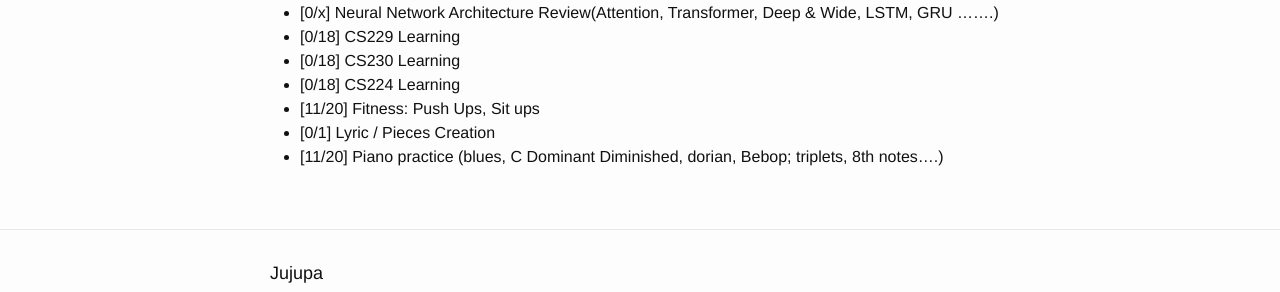
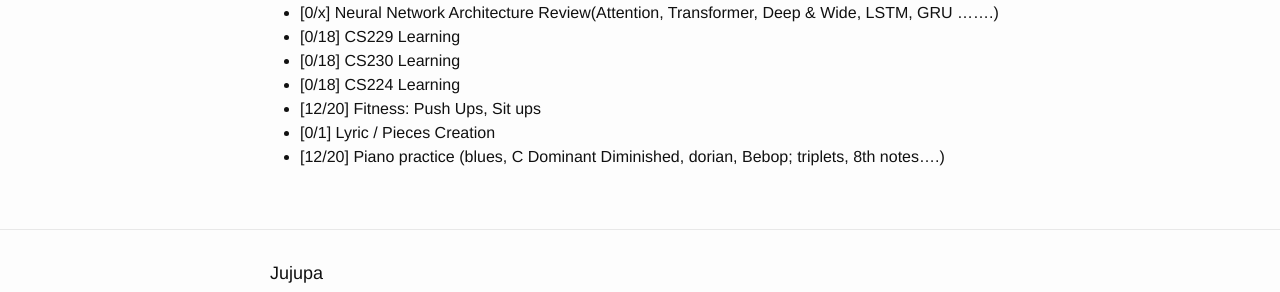
Before and after one commit to ZhengshengWei/zhengshengwei.github.io, a Jekyll site: the page built from _posts/2021-04-07-April-Wish.md, in a window 1280 px wide. Shown: the part 268-560 px from the top of the page. Built offline with Jekyll 4.4.1, drawn with Linux system fonts in a browser that asks for light colours; comment, search, counter and statistics services are not loaded.

Commit message:
update April's goal

```diff
--- a/_posts/2021-04-07-April-Wish.md
+++ b/_posts/2021-04-07-April-Wish.md
@@ -15,6 +15,6 @@
 + [0/18] CS229 Learning
 + [0/18] CS230 Learning
 + [0/18] CS224 Learning
-+ [11/20] Fitness: Push Ups, Sit ups
++ [12/20] Fitness: Push Ups, Sit ups
 + [0/1] Lyric / Pieces Creation
-+ [11/20] Piano practice (blues, C Dominant Diminished, dorian, Bebop; triplets, 8th notes....)
++ [12/20] Piano practice (blues, C Dominant Diminished, dorian, Bebop; triplets, 8th notes....)
```
